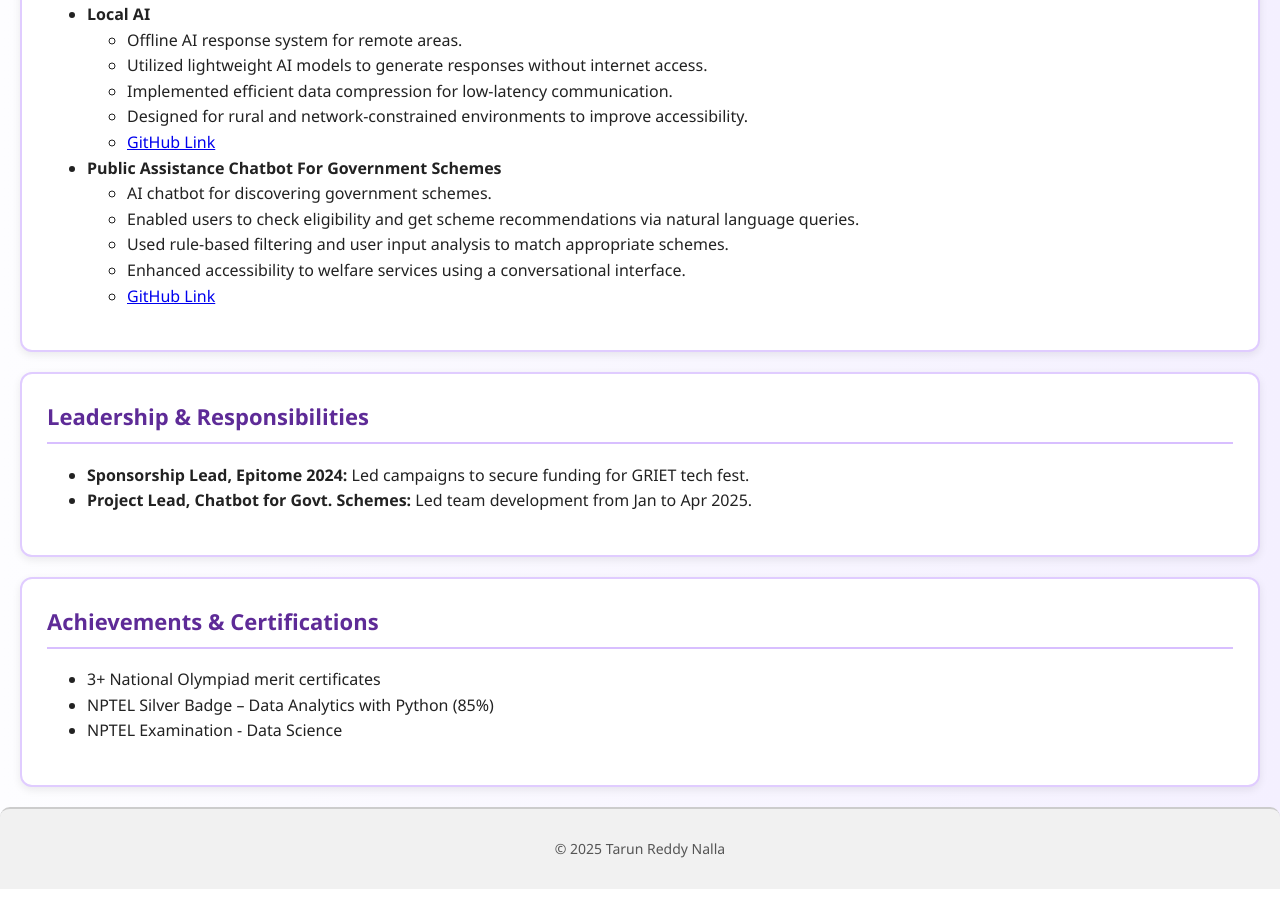
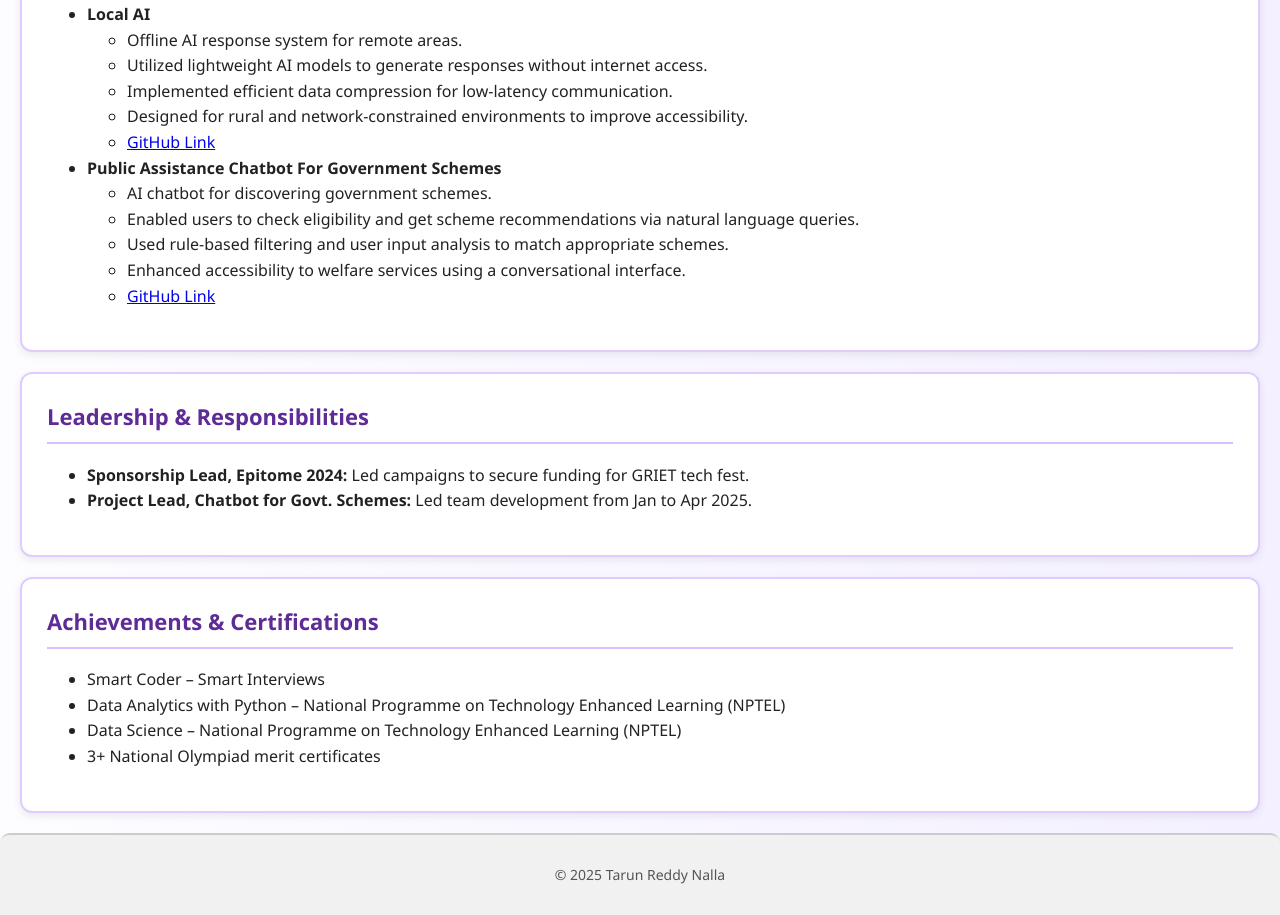
Before and after one commit to tarunreddy9999/portfolio, a plain HTML site: page index.html in a window 1280 px wide. Shown: the part 1420-2335 px from the top of the page. Before the commit the page ends 2309 px from the top, so only its background shows below. Drawn offline with Linux system fonts and the light colour scheme.

Commit message:
Update index.html

```diff
--- a/index.html
+++ b/index.html
@@ -103,13 +103,14 @@
   </section>
 
   <section id="achievements">
-    <h2>Achievements & Certifications</h2>
-    <ul>
-      <li> 3+ National Olympiad merit certificates</li>
-      <li> NPTEL Silver Badge – Data Analytics with Python (85%)</li>
-      <li> NPTEL Examination - Data Science </li>
-    </ul>
-  </section>
+  <h2>Achievements & Certifications</h2>
+  <ul>
+    <li>Smart Coder – Smart Interviews</li>
+    <li>Data Analytics with Python – National Programme on Technology Enhanced Learning (NPTEL)</li>
+    <li>Data Science – National Programme on Technology Enhanced Learning (NPTEL)</li>
+    <li>3+ National Olympiad merit certificates</li>
+  </ul>
+</section>
 
   <footer>
     <p>© 2025 Tarun Reddy Nalla</p>
```
